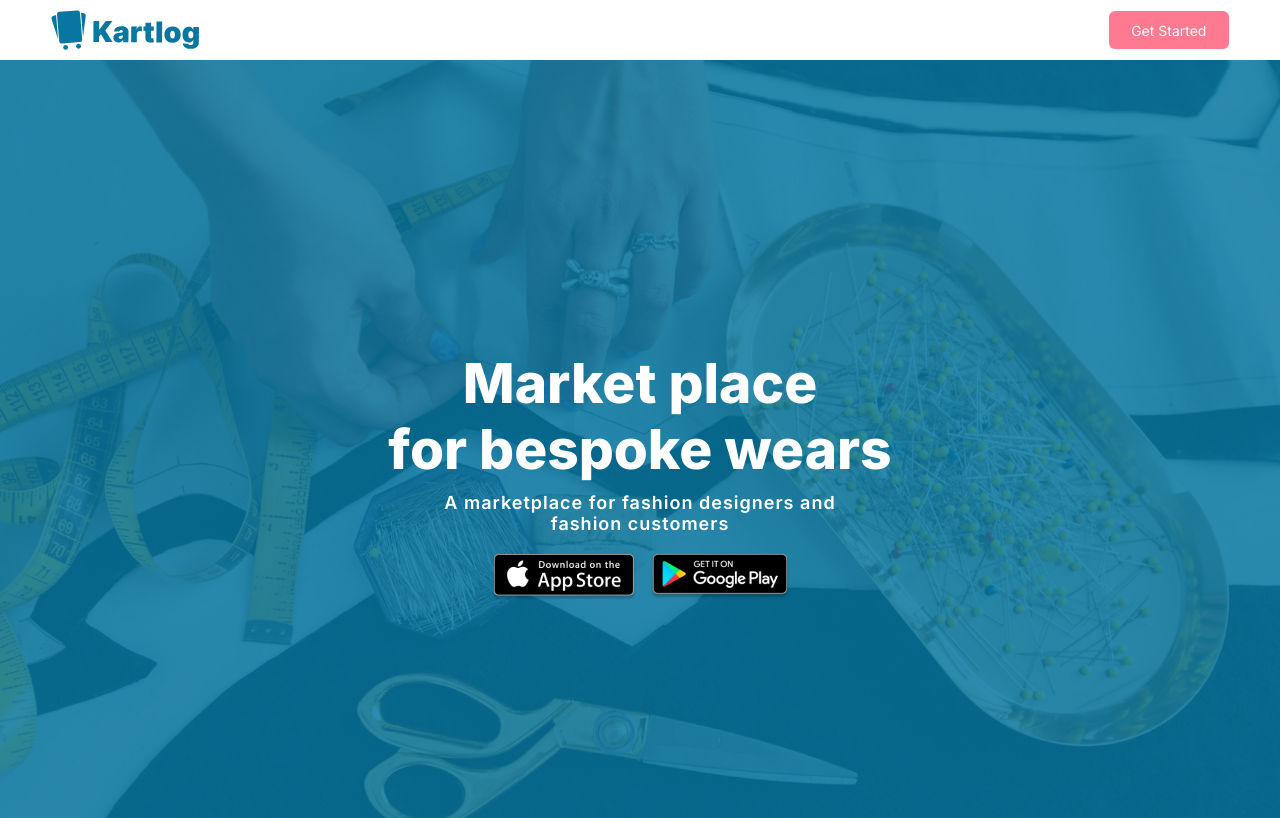
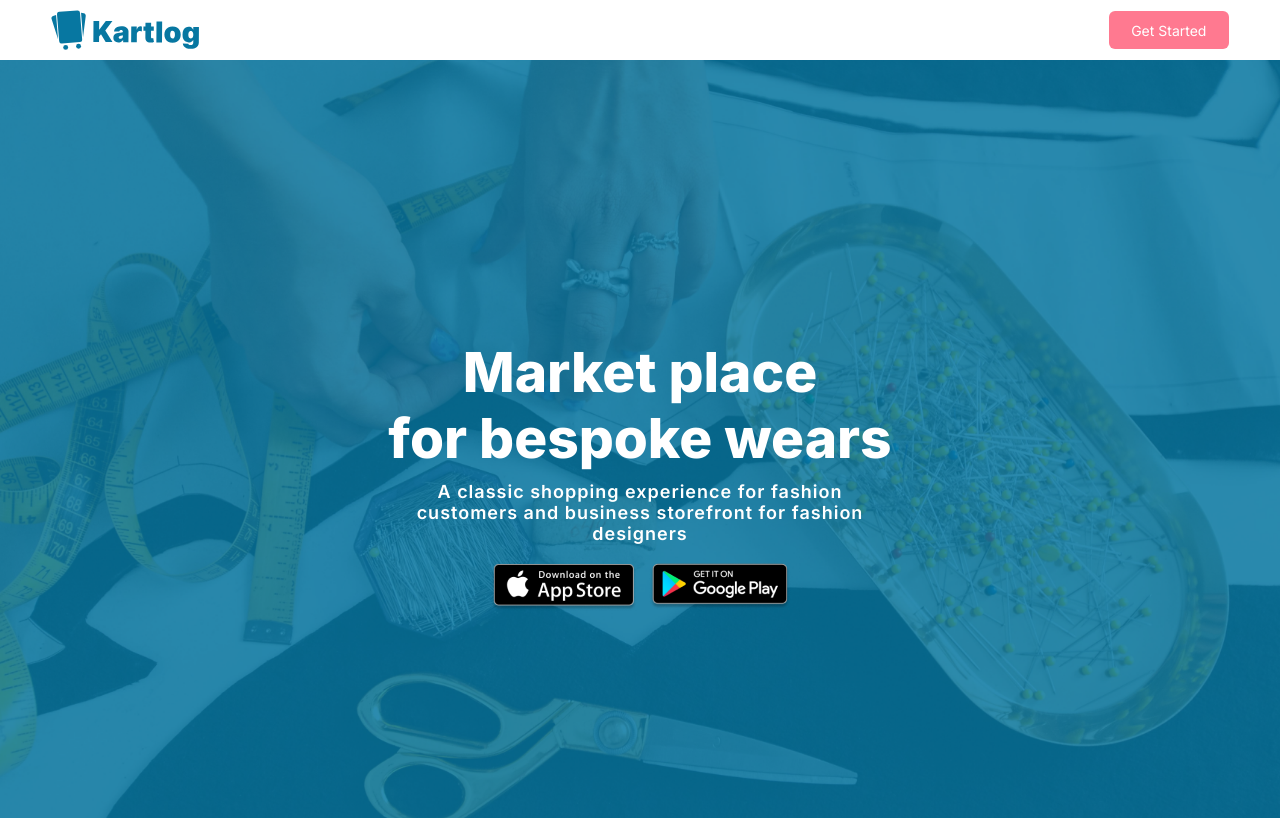
Before and after one commit to kiisi/cleanhub, a React (Create React App) app: page / in a window 1280 px wide. Shown: the top 818 px of the page. Built offline with nearby package versions, Linux system fonts and the light colour scheme.

Commit message:
Update Header.js

```diff
--- a/src/components/Main/Header/Header.js
+++ b/src/components/Main/Header/Header.js
@@ -12,7 +12,7 @@ const Header = () => {
           <h1>for bespoke wears</h1>
         </div>
         <div className="header-sub">
-          <p>A marketplace for fashion designers and fashion customers</p>
+          <p>A classic shopping experience for fashion customers and business storefront for fashion designers</p>
         </div>
         <div className="getapp">
           <div className="appstore"><img src={appstore} alt='appstore'/></div>
```
